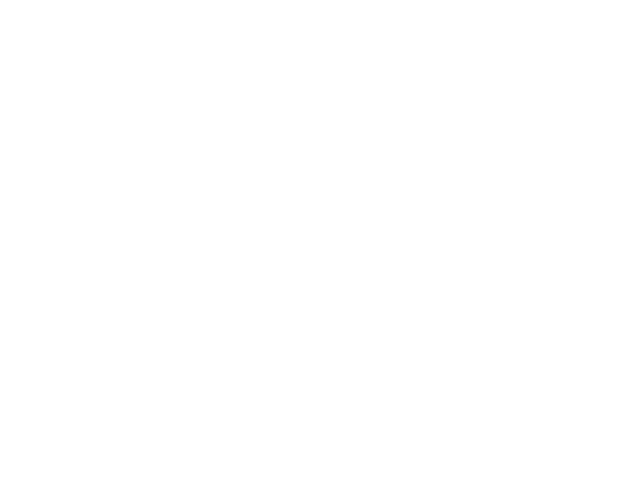
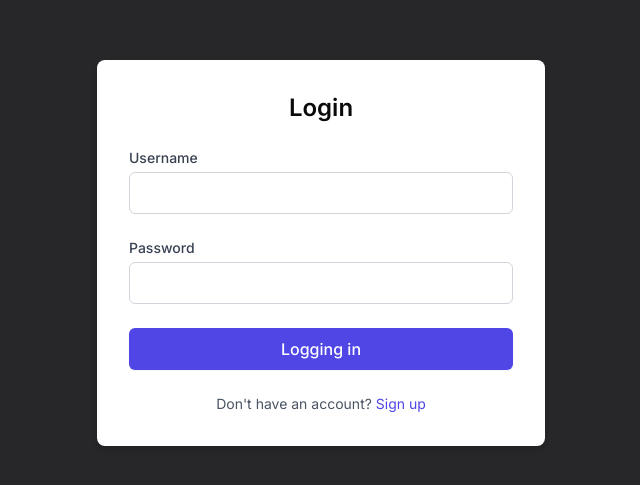
Before and after one commit to elevinas123/easyLibrary, a React (Vite) app in the folder frontend/: page /login in a window 1280 px wide. Before the commit this address had no page. Shown: the part 147-632 px from the top of the page, without its empty margins (319-959 px from the left). Built offline with nearby package versions, Linux system fonts and the light colour scheme; a web font is replaced by a local one.

Commit message:
auth for client and server

```diff
--- a/frontend/src/App.tsx
+++ b/frontend/src/App.tsx
@@ -2,11 +2,15 @@
 import { BrowserRouter as Router, Routes, Route } from 'react-router-dom';
 import MainPage from './Modules/BookPage/MainPage';
 import LibraryPage from './Modules/LibraryPage/LibraryPage';
+import RegisterPage from './Modules/Auth/RegisterPage';
+import LoginPage from './Modules/Auth/LoginPage';
 
 function App() {
   return (
     <Router>
       <Routes>
+        <Route path="/register" element={<RegisterPage />} />
+        <Route path="/login" element={<LoginPage />} />
         <Route path="/book" element={<MainPage />} />
         {/* Path parameter ':id' */}
         <Route path="/" element={<LibraryPage />} />
--- /dev/null
+++ b/frontend/src/Modules/Auth/LoginPage.tsx
@@ -0,0 +1,105 @@
+// src/pages/Login.tsx
+import React, { useState } from "react";
+import axios from "axios";
+import { useMutation } from "@tanstack/react-query";
+import { useNavigate } from "react-router-dom";
+import { useAtom } from "jotai";
+import { userNameAtom } from "../../atoms";
+
+const Login: React.FC = () => {
+    const [user, setUser] = useAtom(userNameAtom);
+    const [username, setUsername] = useState("");
+    const [password, setPassword] = useState("");
+    const navigate = useNavigate();
+    const [errorMessage, setErrorMessage] = useState("");
+
+    // Define the mutation function
+    const loginUser = async () => {
+        const response = await axios.post("/api/auth/login", {
+            username,
+            password,
+        });
+        return response.data;
+    };
+
+    // Use the useMutation hook with the mutation function
+    const mutation = useMutation({
+        mutationFn: loginUser,
+        onSuccess: (data) => {
+            console.log("Logged in successfully:", data);
+            localStorage.setItem("token", data.access_token);
+            setUser(username);
+            navigate("/");
+        },
+        onError: (error: any) => {
+            setErrorMessage("Invalid username or password.");
+        },
+    });
+
+    const handleSubmit = (e: React.FormEvent) => {
+        e.preventDefault();
+        mutation.mutate();
+    };
+
+    return (
+        <div className="min-h-screen flex items-center justify-center bg-zinc-800">
+            <div className="max-w-md w-full bg-white rounded-lg shadow-md p-8">
+                <h2 className="text-2xl font-bold text-center mb-6">Login</h2>
+                {errorMessage && (
+                    <div className="mb-4 text-red-500 text-center">
+                        {errorMessage}
+                    </div>
+                )}
+                <form onSubmit={handleSubmit} className="space-y-6">
+                    <div>
+                        <label
+                            htmlFor="username"
+                            className="block text-sm font-medium text-gray-700"
+                        >
+                            Username
+                        </label>
+                        <input
+                            type="text"
+                            id="username"
+                            className="mt-1 w-full px-3 py-2 border border-gray-300 rounded-md focus:outline-none focus:ring-indigo-500 focus:border-indigo-500"
+                            value={username}
+                            onChange={(e) => setUsername(e.target.value)}
+                            required
+                        />
+                    </div>
+                    <div>
+                        <label
+                            htmlFor="password"
+                            className="block text-sm font-medium text-gray-700"
+                        >
+                            Password
+                        </label>
+                        <input
+                            type="password"
+                            id="password"
+                            className="mt-1 w-full px-3 py-2 border border-gray-300 rounded-md focus:outline-none focus:ring-indigo-500 focus:border-indigo-500"
+                            value={password}
+                            onChange={(e) => setPassword(e.target.value)}
+                            required
+                        />
+                    </div>
+                    <button
+                        type="submit"
+                        className="w-full flex justify-center py-2 px-4 border border-transparent rounded-md shadow-sm text-white bg-indigo-600 hover:bg-indigo-700 font-medium"
+                    >Logging in</button>
+                </form>
+                <p className="mt-6 text-center text-sm text-gray-600">
+                    Don't have an account?{" "}
+                    <a
+                        href="/register"
+                        className="text-indigo-600 hover:text-indigo-500"
+                    >
+                        Sign up
+                    </a>
+                </p>
+            </div>
+        </div>
+    );
+};
+
+export default Login;
--- /dev/null
+++ b/frontend/src/Modules/Auth/RegisterPage.tsx
@@ -0,0 +1,11 @@
+type RegisterPageProps = {
+    // Define your prop types here
+};
+
+export default function RegisterPage({ props }: RegisterPageProps) {
+    return (
+        <div>
+            {/* Your component JSX here */}
+        </div>
+    );
+}
--- a/frontend/src/Modules/LibraryPage/LibraryPage.tsx
+++ b/frontend/src/Modules/LibraryPage/LibraryPage.tsx
@@ -1,18 +1,15 @@
 import { useQuery } from "@tanstack/react-query";
 import BookCards from "./BookCards";
 import Sidebar from "./Sidebar";
-import axios from "axios";
+import axios, { AxiosError } from "axios";
 import { useEffect } from "react";
-import ImportBook from "./importBook";
 import { ProcessedElement } from "../../preprocess/epub/htmlToBookElements";
+import { useAtom } from "jotai";
+import { userNameAtom } from "../../atoms";
+import { useNavigate } from "react-router-dom";
 
 type LibraryPageProps = {
   // Define your prop types here
-};
-
-const fetchBooks = async () => {
-    const { data } = await axios.get("/api/book");
-    return data;
 };
 
 export type Book = {
@@ -27,19 +24,53 @@ export type Book = {
   bookElements: ProcessedElement[];
 };
 
+const fetchBooks = async (): Promise<Book[]> => {
+  const token = localStorage.getItem("token");
+  if (!token) {
+    throw new Error("No token found");
+  }
+  const response = await axios.get("/api/book", {
+    headers: {
+      Authorization: `Bearer ${token}`,
+    },
+  });
+  return response.data;
+};
+
 export default function LibraryPage({}: LibraryPageProps) {
+  const [userName] = useAtom(userNameAtom);
+  const navigate = useNavigate();
+
+  // Redirect to login if the user is not logged in
+  useEffect(() => {
+    if (!userName) {
+      navigate("/login");
+    }
+  }, [userName, navigate]);
+
+  // Fetch books only if the user is logged in
   const {
     data: bookData,
     isLoading,
     error,
-    } = useQuery<Book[]>({
+  } = useQuery<Book[], AxiosError>({
     queryKey: ["book"],
     queryFn: fetchBooks,
+    enabled: !!userName,
   });
 
-    useEffect(() => {
-        console.log("data", bookData);
-    }, [bookData]);
+  if (isLoading) {
+    return <div>Loading...</div>;
+  }
+
+  if (error) {
+    if (error.response?.status === 401) {
+      return <div>Unauthorized</div>;
+    } else {
+      return <div>An error occurred: {error.message}</div>;
+    }
+  }
+
   return (
     <div className="bg-zinc-800 flex flex-row">
       <Sidebar />
--- a/frontend/src/atoms.ts
+++ b/frontend/src/atoms.ts
@@ -1,4 +1,4 @@
 import { atom } from "jotai";
 import { HighlightRange } from "./preprocess/epub/preprocessEpub";
 
-export const highlightedRangeAtom = atom<HighlightRange[]>([]);
+export const userNameAtom = atom<string | null>(null);
```
Also changed, not shown: 2 other files (tests, documents, lock files or other folders). Lines whose indentation alone changed are shown as unchanged.
